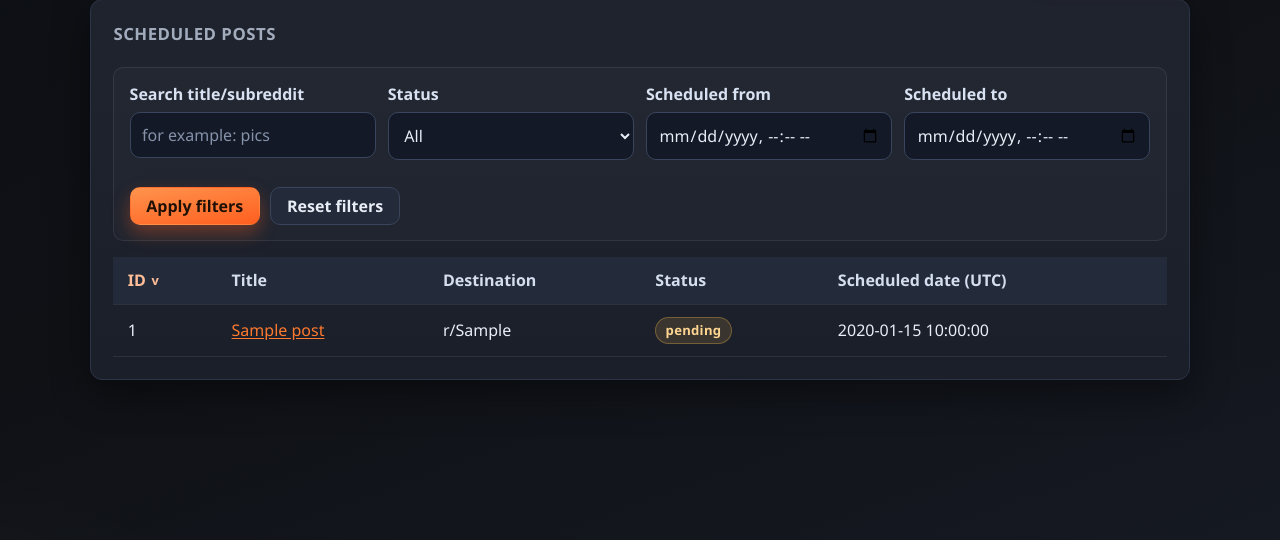
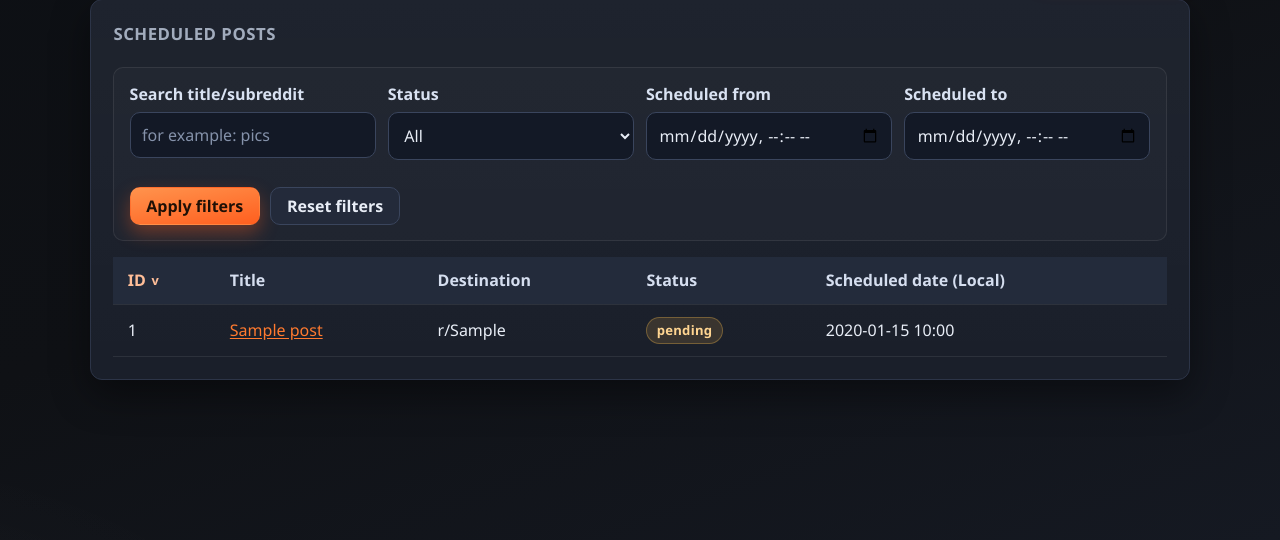
Before and after one commit to PolPuigdo/Reddit-Post-Scheduler, a Flask app: page / in a window 1280 px wide. Shown: the part 296-836 px from the top of the page. Run offline with Flask 3, Linux system fonts and the light colour scheme; tables that the repository leaves empty hold one stand-in row (values such as "Sample post").

Commit message:
displayed dates are now localtime instead of utc

```diff
--- a/app/web/routes.py
+++ b/app/web/routes.py
@@ -37,6 +37,15 @@ def register_routes(app, file_storage_service, reddit_publisher, composer_capabi
             scheduled_at_utc = scheduled_at_utc.replace(tzinfo=timezone.utc)
 
         return scheduled_at_utc.astimezone().strftime("%Y-%m-%dT%H:%M")
+
+    def _scheduled_at_local_display_value(scheduled_at_utc) -> str:
+        if scheduled_at_utc is None:
+            return "-"
+
+        if scheduled_at_utc.tzinfo is None:
+            scheduled_at_utc = scheduled_at_utc.replace(tzinfo=timezone.utc)
+
+        return scheduled_at_utc.astimezone().strftime("%Y-%m-%d %H:%M")
 
     def _build_form_data_from_post(post) -> dict:
         target_type = (post.target_type or "subreddit").strip().lower()
@@ -373,6 +382,7 @@ def register_routes(app, file_storage_service, reddit_publisher, composer_capabi
             filters=filters,
             sort_links=sort_links,
             status_options=allowed_status_values,
+            scheduled_at_local_display=_scheduled_at_local_display_value,
         )
 
     @app.route("/posts/new")
@@ -564,6 +574,7 @@ def register_routes(app, file_storage_service, reddit_publisher, composer_capabi
             "post_detail.html",
             post=post,
             image_items=image_items,
+            scheduled_at_local_display=_scheduled_at_local_display_value,
         )
 
     @app.route("/posts/<int:post_id>/edit")
--- a/app/web/templates/index.html
+++ b/app/web/templates/index.html
@@ -107,7 +107,7 @@
                                 </th>
                                 <th>
                                     <a class="sort-link {% if filters.sort_by == 'scheduled_at_utc' %}sort-link-active{% endif %}" href="{{ sort_links.scheduled_at_utc }}">
-                                        Scheduled date (UTC){% if filters.sort_by == "scheduled_at_utc" %}<span class="sort-indicator">{{ "^" if filters.sort_dir == "asc" else "v" }}</span>{% endif %}
+                                        Scheduled date (Local){% if filters.sort_by == "scheduled_at_utc" %}<span class="sort-indicator">{{ "^" if filters.sort_dir == "asc" else "v" }}</span>{% endif %}
                                     </a>
                                 </th>
                             </tr>
@@ -129,7 +129,7 @@
                                     <td>
                                         <span class="status-badge status-{{ post.status }}">{{ post.status }}</span>
                                     </td>
-                                    <td>{{ post.scheduled_at_utc }}</td>
+                                    <td>{{ scheduled_at_local_display(post.scheduled_at_utc) }}</td>
                                 </tr>
                             {% endfor %}
                         </tbody>
--- a/app/web/templates/post_detail.html
+++ b/app/web/templates/post_detail.html
@@ -45,8 +45,8 @@
                     </article>
 
                     <article class="summary-item">
-                        <p class="summary-label">Scheduled date (UTC)</p>
-                        <p class="summary-value">{{ post.scheduled_at_utc }}</p>
+                        <p class="summary-label">Scheduled date (Local)</p>
+                        <p class="summary-value">{{ scheduled_at_local_display(post.scheduled_at_utc) }}</p>
                     </article>
 
                     <article class="summary-item">
```
